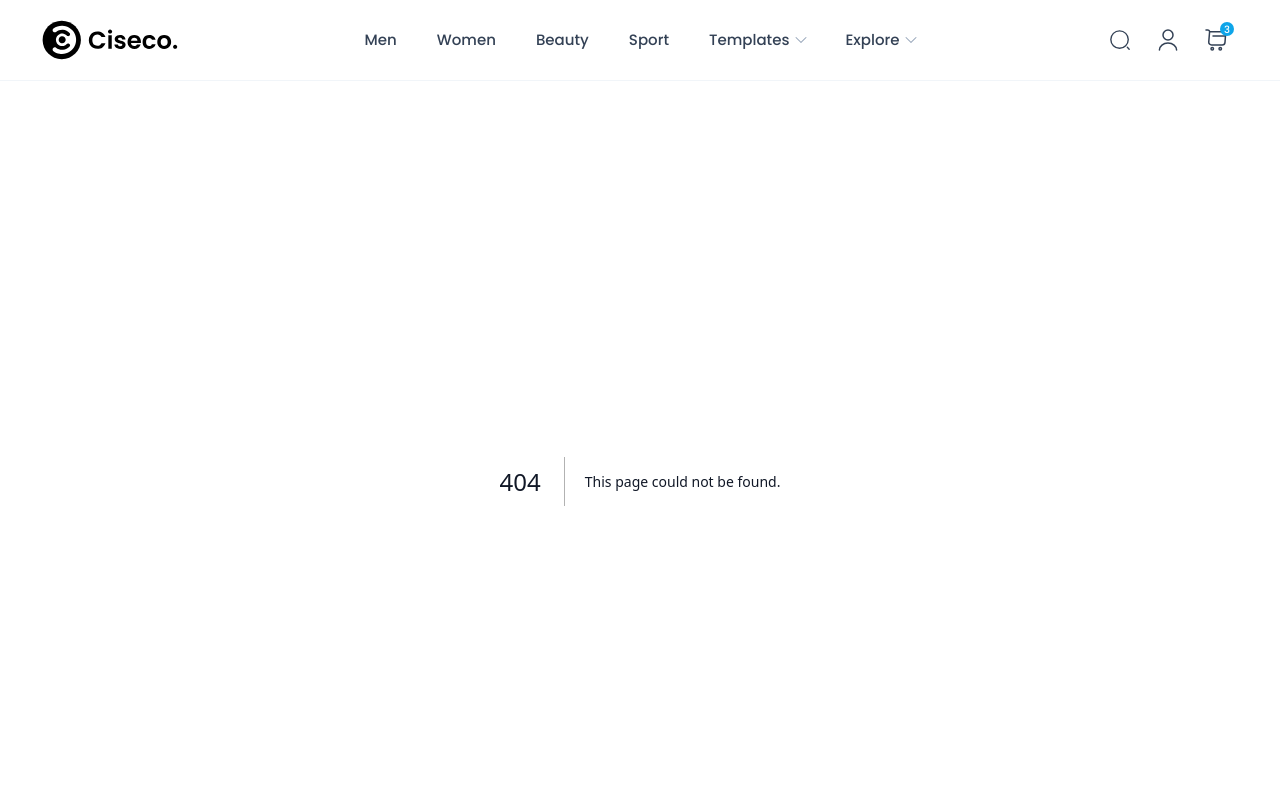
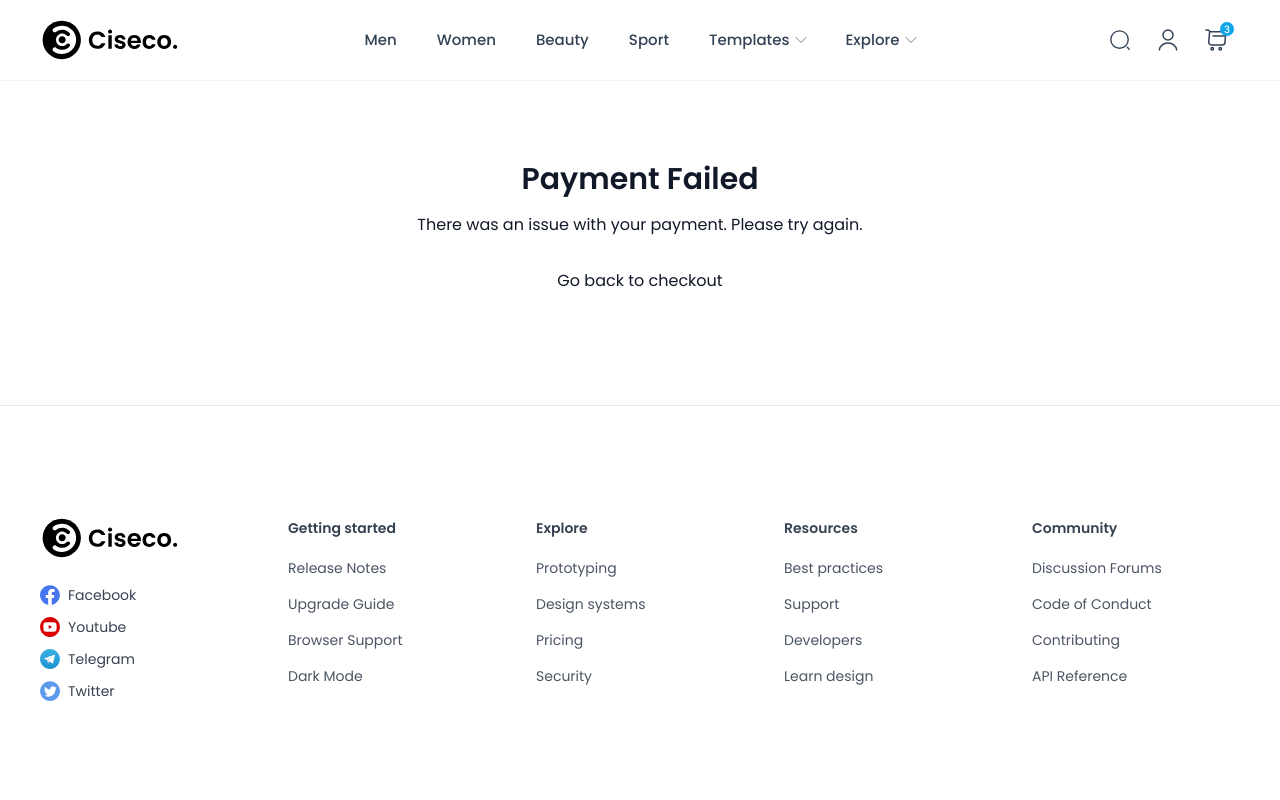
Before and after one commit to huypq02/ecommerce-nextjs, a Next.js app: page /payment/error in a window 1280 px wide. Before the commit this address had no page. Shown: the top 800 px of the page. Built offline with nearby package versions, Linux system fonts and the light colour scheme.

Commit message:
fix redirect order

```diff
--- a/src/app/checkout/page.tsx
+++ b/src/app/checkout/page.tsx
@@ -14,6 +14,7 @@ import Image from "next/image";
 import Link from "next/link";
 import router from "next/router";
 import axios from 'axios'
+import { useRouter } from 'next/navigation';
 
 
 export interface ContactFormData {
@@ -50,6 +51,8 @@ export interface CheckoutData {
 }
 
 const CheckoutPage = () => {
+  const router = useRouter(); // Initialize the router hook
+
   const [tabActive, setTabActive] = useState<
     "ContactInfo" | "ShippingAddress" | "PaymentMethod"
   >("ShippingAddress");
@@ -145,11 +148,12 @@ const CheckoutPage = () => {
        if (checkoutData.payment.paymentType === 'card') {
          router.push(`/checkout/stripe?amount=${orderData.total}`);
        } else {
-         router.push('/order');
-       }
+        router.push('/payment/success');
+      }
      } catch (error) {
        console.error('Checkout error:', error);
        // Handle error (show toast, error message, etc.)
+       router.push('/payment/error');
      }
   };
 
@@ -358,7 +362,7 @@ const CheckoutPage = () => {
           <ContactInfo
             isActive={tabActive === "ContactInfo"}
             onSubmit={handleContactInfoSubmit}
-            initialData={checkoutData.shipping}
+            initialData={checkoutData.contact}
             onOpenActive={() => {
               setTabActive("ContactInfo");
               handleScrollToEl("ContactInfo");
--- /dev/null
+++ b/src/app/payment/error/page.tsx
@@ -0,0 +1,18 @@
+import Link from 'next/link';
+
+
+const PaymentError = () => {
+  return (
+    <div className="container py-16 lg:pb-28 lg:pt-20">
+      <h2 className="text-3xl font-semibold text-center">Payment Failed</h2>
+      <p className="text-center mt-4">There was an issue with your payment. Please try again.</p>
+      <div className="text-center mt-8">
+        <Link href="/checkout" className="text-primary-600 hover:underline">
+          Go back to checkout
+        </Link>
+      </div>
+    </div>
+  );
+};
+
+export default PaymentError;
--- /dev/null
+++ b/src/app/payment/success/page.tsx
@@ -0,0 +1,17 @@
+import Link from 'next/link';
+
+const CheckoutSuccess = () => {
+  return (
+    <div className="container py-16 lg:pb-28 lg:pt-20">
+      <h2 className="text-3xl font-semibold text-center">Order Successful!</h2>
+      <p className="text-center mt-4">Thank you for your purchase.</p>
+      <div className="text-center mt-8">
+        <Link href="/collection" className="text-primary-600 hover:underline">
+          Go back to homepage
+        </Link>
+      </div>
+    </div>
+  );
+};
+
+export default CheckoutSuccess;
--- a/src/data/navigation.ts
+++ b/src/data/navigation.ts
@@ -94,6 +94,8 @@ export const MEGAMENU_TEMPLATES: NavItemType[] = [
       { id: ncNanoId(), href: "/account-order", name: "Order Page" },
       { id: ncNanoId(), href: "/subscription", name: "Subscription" },
       { id: ncNanoId(), href: "/user/auth/social/callback", name: "OAuth Callback" },
+      { id: ncNanoId(), href: "/payment/success", name: "Payment Success" },
+      { id: ncNanoId(), href: "/payment/error", name: "Payment Error" },
     ],
   },
   {
```
